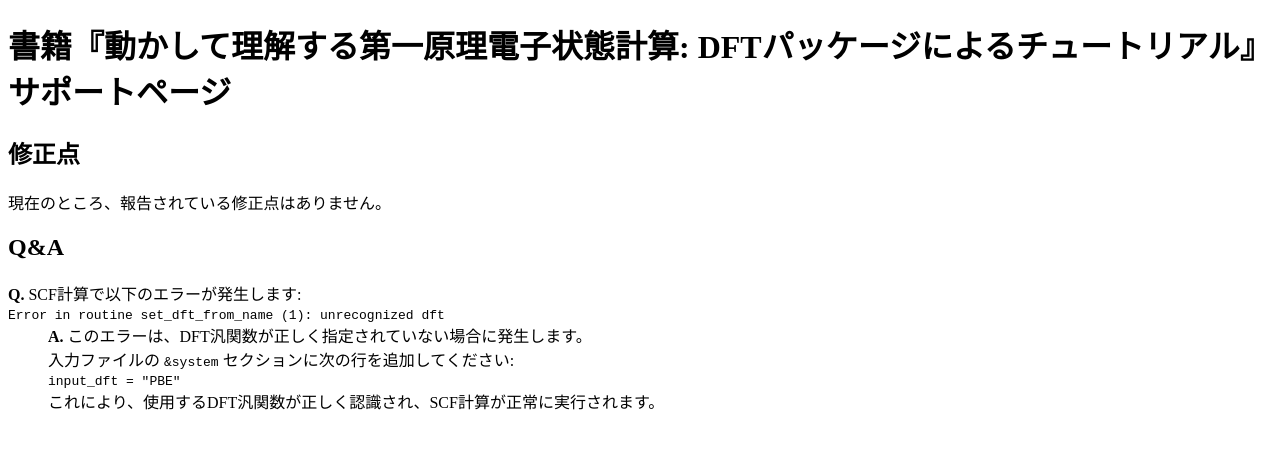
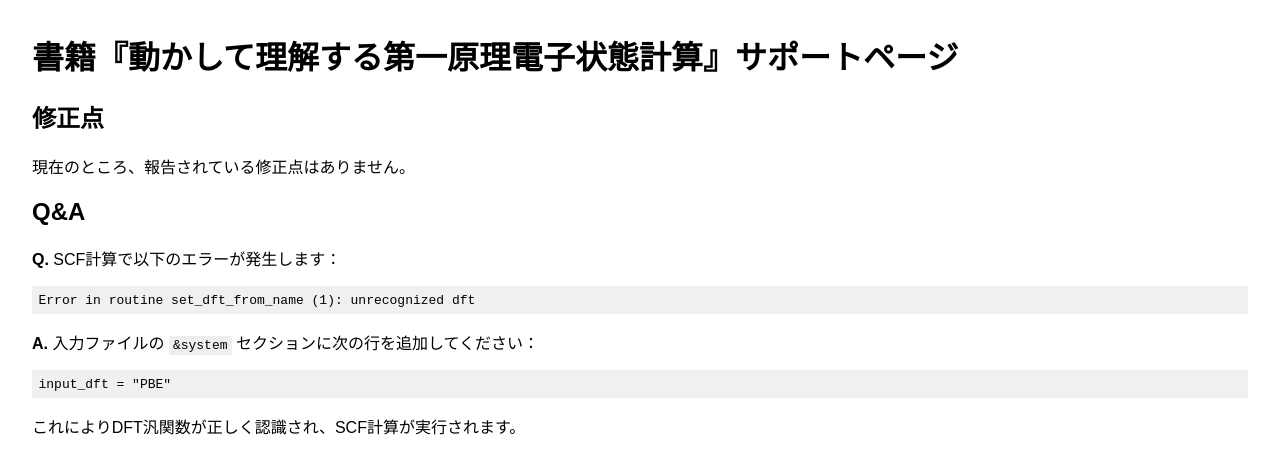
Before and after one commit to ichibha/ichibha.github.io, a plain HTML site: page book_support.html in a window 1280 px wide. Drawn offline with Linux system fonts and the light colour scheme.

Commit message:
Update book_support.html

```diff
--- a/book_support.html
+++ b/book_support.html
@@ -2,36 +2,33 @@
 <html lang="ja">
 <head>
     <meta charset="UTF-8">
-    <title>「動かして理解する第一原理電子状態計算」サポートページ</title>
+    <title>サポートページ - 動かして理解する第一原理電子状態計算</title>
+    <style>
+        body {
+            font-family: sans-serif;
+            margin: 2em;
+        }
+        pre {
+            background: #f0f0f0;
+            padding: 0.5em;
+        }
+        code {
+            background: #eee;
+            padding: 2px 4px;
+        }
+    </style>
 </head>
 <body>
-    <header>
-        <h1>書籍『動かして理解する第一原理電子状態計算: DFTパッケージによるチュートリアル』サポートページ</h1>
-    </header>
+    <h1>書籍『動かして理解する第一原理電子状態計算』サポートページ</h1>
 
-    <section>
-        <h2>修正点</h2>
-        <p>現在のところ、報告されている修正点はありません。</p>
-        <!-- 修正点がある場合は以下のように追加できます
-        <ul>
-            <li>第○章○ページ: ○○の記述を「××」に修正</li>
-        </ul>
-        -->
-    </section>
+    <h2>修正点</h2>
+    <p>現在のところ、報告されている修正点はありません。</p>
 
-    <section>
-        <h2>Q&A</h2>
-        <dl>
-            <dt><strong>Q.</strong> SCF計算で以下のエラーが発生します:<br>
-                <code>Error in routine set_dft_from_name (1): unrecognized dft</code>
-            </dt>
-            <dd>
-                <strong>A.</strong> このエラーは、DFT汎関数が正しく指定されていない場合に発生します。<br>
-                入力ファイルの <code>&system</code> セクションに次の行を追加してください:<br>
-                <code>input_dft = "PBE"</code><br>
-                これにより、使用するDFT汎関数が正しく認識され、SCF計算が正常に実行されます。
-            </dd>
-        </dl>
-    </section>
+    <h2>Q&A</h2>
+    <p><strong>Q.</strong> SCF計算で以下のエラーが発生します：</p>
+    <pre>Error in routine set_dft_from_name (1): unrecognized dft</pre>
+    <p><strong>A.</strong> 入力ファイルの <code>&system</code> セクションに次の行を追加してください：</p>
+    <pre>input_dft = "PBE"</pre>
+    <p>これによりDFT汎関数が正しく認識され、SCF計算が実行されます。</p>
 </body>
 </html>
```
